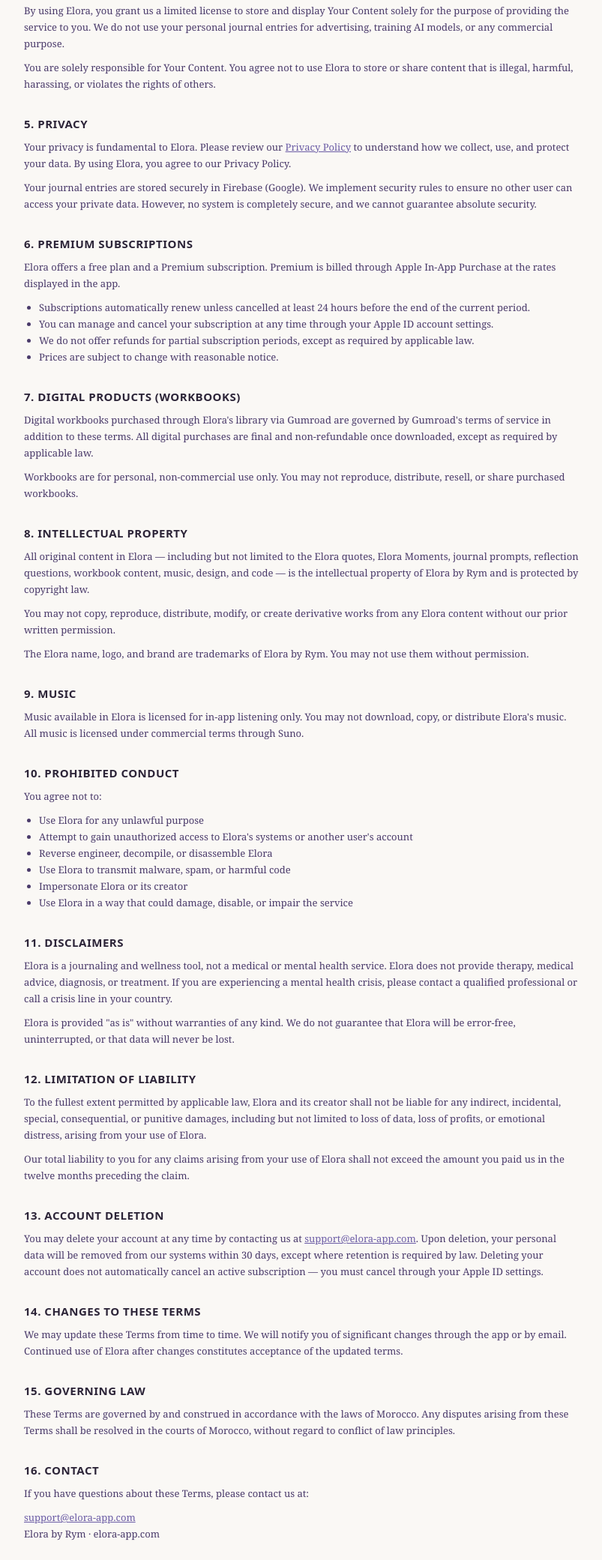
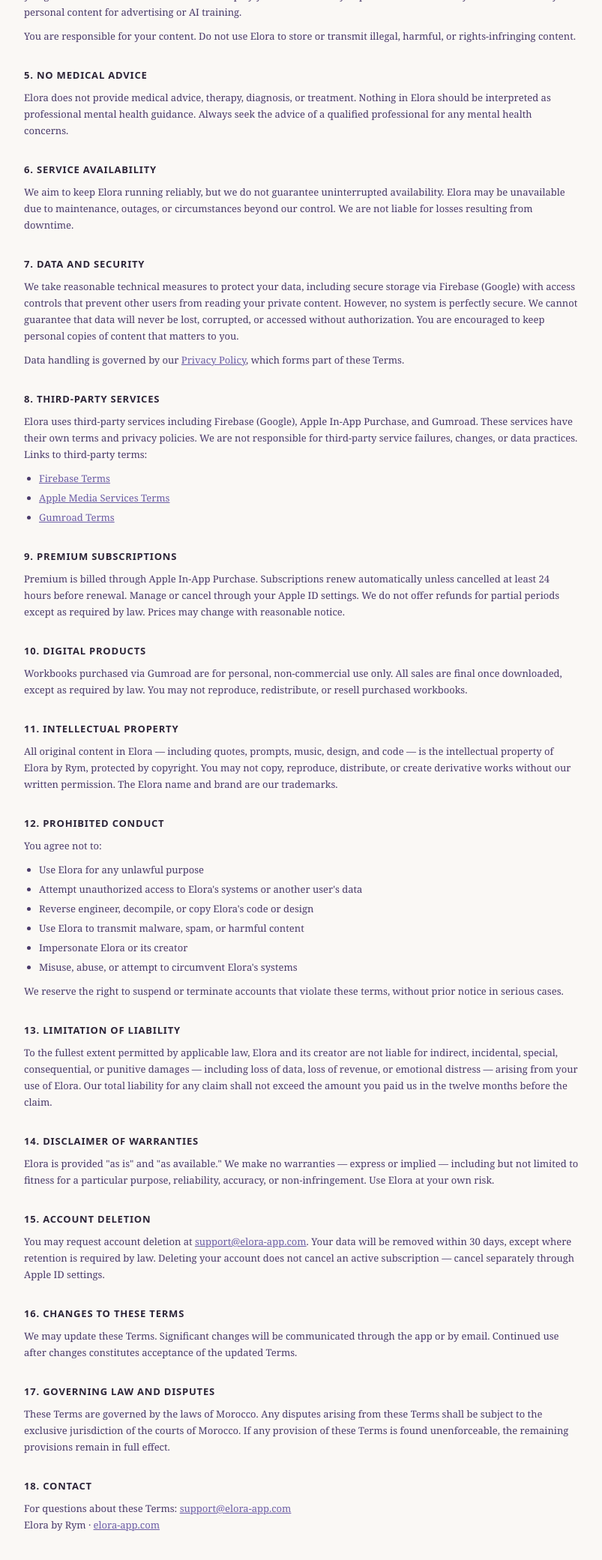
Before and after one commit to Elora-app/elora-app.com, a plain HTML site: page terms.html in a window 1280 px wide. Shown: the part 699-2780 px from the top of the page at 75% size, without its empty margins (238-1041 px from the left). Drawn offline with Linux system fonts and the light colour scheme.

Commit message:
Update terms.html

```diff
--- a/terms.html
+++ b/terms.html
@@ -9,10 +9,13 @@
     body { font-family: Georgia, serif; background: #FAF8F5; color: #2C2438; padding: 40px 20px; max-width: 780px; margin: 0 auto; }
     h1 { font-size: 28px; font-style: italic; margin-bottom: 8px; }
     .subtitle { font-size: 12px; color: #9B8DC7; margin-bottom: 40px; letter-spacing: 1px; }
-    h2 { font-size: 15px; font-weight: 700; margin-top: 32px; margin-bottom: 10px; color: #2C2438; letter-spacing: 0.5px; text-transform: uppercase; font-style: normal; font-family: system-ui, sans-serif; }
+    h2 { font-size: 13px; font-weight: 700; margin-top: 32px; margin-bottom: 10px; color: #2C2438; letter-spacing: 0.8px; text-transform: uppercase; font-family: system-ui, sans-serif; }
     p { font-size: 13px; line-height: 22px; color: #4A3A6A; margin-bottom: 10px; }
     ul { font-size: 13px; line-height: 22px; color: #4A3A6A; margin-left: 20px; margin-bottom: 10px; }
+    li { margin-bottom: 4px; }
     a { color: #6B5CA5; }
+    .notice { background: #F0EDF9; border-left: 3px solid #9B8DC7; padding: 14px 18px; border-radius: 4px; margin: 24px 0; }
+    .notice p { color: #2C2438; font-weight: 500; margin: 0; }
     .footer { margin-top: 60px; font-size: 11px; color: #9B8DC7; text-align: center; font-style: italic; }
     .divider { height: 0.5px; background: #C9C0E8; margin: 40px 0; }
   </style>
@@ -22,80 +25,82 @@
   <h1>Terms of Service</h1>
   <p class="subtitle">ELORA BY RYM · LAST UPDATED: AUGUST 2026</p>
 
-  <p>Please read these Terms of Service carefully before using Elora. By downloading, accessing, or using the Elora app or website, you agree to be bound by these terms. If you do not agree, do not use Elora.</p>
+  <div class="notice">
+    <p>⚠ Elora is a journaling and wellness tool. It is not a substitute for professional medical, psychological, or emergency care. If you are in crisis or need urgent support, please contact a qualified professional or emergency service in your country.</p>
+  </div>
+
+  <p>By downloading, accessing, or using Elora, you agree to these Terms. If you do not agree, do not use Elora.</p>
 
   <h2>1. Who We Are</h2>
-  <p>Elora ("Elora," "we," "our," or "us") is a journaling and mental wellness app created and operated by Rym Akhannouch. Elora is available on iOS and at elora-app.com.</p>
+  <p>Elora ("Elora," "we," "our") is a journaling and mental wellness app created by Rym Akhannouch, available on iOS and at elora-app.com.</p>
 
   <h2>2. Eligibility</h2>
-  <p>You must be at least 13 years old to use Elora. If you are under 18, you represent that you have your parent or guardian's permission to use Elora. We reserve the right to terminate accounts of users who misrepresent their age.</p>
+  <p>You must be at least 13 years old to use Elora. If you are under 18, you confirm you have parental or guardian permission. We may terminate accounts where age has been misrepresented.</p>
 
   <h2>3. Your Account</h2>
-  <p>You are responsible for maintaining the confidentiality of your account credentials, including your email, password, and PIN. You are responsible for all activity that occurs under your account. Notify us immediately at <a href="mailto:support@elora-app.com">support@elora-app.com</a> if you suspect unauthorized access.</p>
-  <p>You may not share your account with others, create multiple accounts to circumvent restrictions, or use another person's account without permission.</p>
+  <p>You are responsible for your account credentials and for all activity under your account. Do not share your account or use someone else's without permission. Notify us at <a href="mailto:support@elora-app.com">support@elora-app.com</a> if you suspect unauthorized access.</p>
 
   <h2>4. Your Content</h2>
-  <p>All journal entries, reflections, mood logs, and other content you create in Elora ("Your Content") belong to you. We do not claim ownership of Your Content.</p>
-  <p>By using Elora, you grant us a limited license to store and display Your Content solely for the purpose of providing the service to you. We do not use your personal journal entries for advertising, training AI models, or any commercial purpose.</p>
-  <p>You are solely responsible for Your Content. You agree not to use Elora to store or share content that is illegal, harmful, harassing, or violates the rights of others.</p>
+  <p>Your journal entries, reflections, moods, and other content belong to you. We do not claim ownership. By using Elora, you grant us a limited license to store and display your content solely to provide the service to you. We do not use your personal content for advertising or AI training.</p>
+  <p>You are responsible for your content. Do not use Elora to store or transmit illegal, harmful, or rights-infringing content.</p>
 
-  <h2>5. Privacy</h2>
-  <p>Your privacy is fundamental to Elora. Please review our <a href="https://elora-app.com/privacy.html">Privacy Policy</a> to understand how we collect, use, and protect your data. By using Elora, you agree to our Privacy Policy.</p>
-  <p>Your journal entries are stored securely in Firebase (Google). We implement security rules to ensure no other user can access your private data. However, no system is completely secure, and we cannot guarantee absolute security.</p>
+  <h2>5. No Medical Advice</h2>
+  <p>Elora does not provide medical advice, therapy, diagnosis, or treatment. Nothing in Elora should be interpreted as professional mental health guidance. Always seek the advice of a qualified professional for any mental health concerns.</p>
 
-  <h2>6. Premium Subscriptions</h2>
-  <p>Elora offers a free plan and a Premium subscription. Premium is billed through Apple In-App Purchase at the rates displayed in the app.</p>
+  <h2>6. Service Availability</h2>
+  <p>We aim to keep Elora running reliably, but we do not guarantee uninterrupted availability. Elora may be unavailable due to maintenance, outages, or circumstances beyond our control. We are not liable for losses resulting from downtime.</p>
+
+  <h2>7. Data and Security</h2>
+  <p>We take reasonable technical measures to protect your data, including secure storage via Firebase (Google) with access controls that prevent other users from reading your private content. However, no system is perfectly secure. We cannot guarantee that data will never be lost, corrupted, or accessed without authorization. You are encouraged to keep personal copies of content that matters to you.</p>
+  <p>Data handling is governed by our <a href="https://elora-app.com/privacy.html">Privacy Policy</a>, which forms part of these Terms.</p>
+
+  <h2>8. Third-Party Services</h2>
+  <p>Elora uses third-party services including Firebase (Google), Apple In-App Purchase, and Gumroad. These services have their own terms and privacy policies. We are not responsible for third-party service failures, changes, or data practices. Links to third-party terms:</p>
   <ul>
-    <li>Subscriptions automatically renew unless cancelled at least 24 hours before the end of the current period.</li>
-    <li>You can manage and cancel your subscription at any time through your Apple ID account settings.</li>
-    <li>We do not offer refunds for partial subscription periods, except as required by applicable law.</li>
-    <li>Prices are subject to change with reasonable notice.</li>
+    <li><a href="https://firebase.google.com/terms">Firebase Terms</a></li>
+    <li><a href="https://www.apple.com/legal/internet-services/itunes/us/terms.html">Apple Media Services Terms</a></li>
+    <li><a href="https://gumroad.com/terms">Gumroad Terms</a></li>
   </ul>
 
-  <h2>7. Digital Products (Workbooks)</h2>
-  <p>Digital workbooks purchased through Elora's library via Gumroad are governed by Gumroad's terms of service in addition to these terms. All digital purchases are final and non-refundable once downloaded, except as required by applicable law.</p>
-  <p>Workbooks are for personal, non-commercial use only. You may not reproduce, distribute, resell, or share purchased workbooks.</p>
+  <h2>9. Premium Subscriptions</h2>
+  <p>Premium is billed through Apple In-App Purchase. Subscriptions renew automatically unless cancelled at least 24 hours before renewal. Manage or cancel through your Apple ID settings. We do not offer refunds for partial periods except as required by law. Prices may change with reasonable notice.</p>
 
-  <h2>8. Intellectual Property</h2>
-  <p>All original content in Elora — including but not limited to the Elora quotes, Elora Moments, journal prompts, reflection questions, workbook content, music, design, and code — is the intellectual property of Elora by Rym and is protected by copyright law.</p>
-  <p>You may not copy, reproduce, distribute, modify, or create derivative works from any Elora content without our prior written permission.</p>
-  <p>The Elora name, logo, and brand are trademarks of Elora by Rym. You may not use them without permission.</p>
+  <h2>10. Digital Products</h2>
+  <p>Workbooks purchased via Gumroad are for personal, non-commercial use only. All sales are final once downloaded, except as required by law. You may not reproduce, redistribute, or resell purchased workbooks.</p>
 
-  <h2>9. Music</h2>
-  <p>Music available in Elora is licensed for in-app listening only. You may not download, copy, or distribute Elora's music. All music is licensed under commercial terms through Suno.</p>
+  <h2>11. Intellectual Property</h2>
+  <p>All original content in Elora — including quotes, prompts, music, design, and code — is the intellectual property of Elora by Rym, protected by copyright. You may not copy, reproduce, distribute, or create derivative works without our written permission. The Elora name and brand are our trademarks.</p>
 
-  <h2>10. Prohibited Conduct</h2>
+  <h2>12. Prohibited Conduct</h2>
   <p>You agree not to:</p>
   <ul>
     <li>Use Elora for any unlawful purpose</li>
-    <li>Attempt to gain unauthorized access to Elora's systems or another user's account</li>
-    <li>Reverse engineer, decompile, or disassemble Elora</li>
-    <li>Use Elora to transmit malware, spam, or harmful code</li>
+    <li>Attempt unauthorized access to Elora's systems or another user's data</li>
+    <li>Reverse engineer, decompile, or copy Elora's code or design</li>
+    <li>Use Elora to transmit malware, spam, or harmful content</li>
     <li>Impersonate Elora or its creator</li>
-    <li>Use Elora in a way that could damage, disable, or impair the service</li>
+    <li>Misuse, abuse, or attempt to circumvent Elora's systems</li>
   </ul>
+  <p>We reserve the right to suspend or terminate accounts that violate these terms, without prior notice in serious cases.</p>
 
-  <h2>11. Disclaimers</h2>
-  <p>Elora is a journaling and wellness tool, not a medical or mental health service. Elora does not provide therapy, medical advice, diagnosis, or treatment. If you are experiencing a mental health crisis, please contact a qualified professional or call a crisis line in your country.</p>
-  <p>Elora is provided "as is" without warranties of any kind. We do not guarantee that Elora will be error-free, uninterrupted, or that data will never be lost.</p>
+  <h2>13. Limitation of Liability</h2>
+  <p>To the fullest extent permitted by applicable law, Elora and its creator are not liable for indirect, incidental, special, consequential, or punitive damages — including loss of data, loss of revenue, or emotional distress — arising from your use of Elora. Our total liability for any claim shall not exceed the amount you paid us in the twelve months before the claim.</p>
 
-  <h2>12. Limitation of Liability</h2>
-  <p>To the fullest extent permitted by applicable law, Elora and its creator shall not be liable for any indirect, incidental, special, consequential, or punitive damages, including but not limited to loss of data, loss of profits, or emotional distress, arising from your use of Elora.</p>
-  <p>Our total liability to you for any claims arising from your use of Elora shall not exceed the amount you paid us in the twelve months preceding the claim.</p>
+  <h2>14. Disclaimer of Warranties</h2>
+  <p>Elora is provided "as is" and "as available." We make no warranties — express or implied — including but not limited to fitness for a particular purpose, reliability, accuracy, or non-infringement. Use Elora at your own risk.</p>
 
-  <h2>13. Account Deletion</h2>
-  <p>You may delete your account at any time by contacting us at <a href="mailto:support@elora-app.com">support@elora-app.com</a>. Upon deletion, your personal data will be removed from our systems within 30 days, except where retention is required by law. Deleting your account does not automatically cancel an active subscription — you must cancel through your Apple ID settings.</p>
+  <h2>15. Account Deletion</h2>
+  <p>You may request account deletion at <a href="mailto:support@elora-app.com">support@elora-app.com</a>. Your data will be removed within 30 days, except where retention is required by law. Deleting your account does not cancel an active subscription — cancel separately through Apple ID settings.</p>
 
-  <h2>14. Changes to These Terms</h2>
-  <p>We may update these Terms from time to time. We will notify you of significant changes through the app or by email. Continued use of Elora after changes constitutes acceptance of the updated terms.</p>
+  <h2>16. Changes to These Terms</h2>
+  <p>We may update these Terms. Significant changes will be communicated through the app or by email. Continued use after changes constitutes acceptance of the updated Terms.</p>
 
-  <h2>15. Governing Law</h2>
-  <p>These Terms are governed by and construed in accordance with the laws of Morocco. Any disputes arising from these Terms shall be resolved in the courts of Morocco, without regard to conflict of law principles.</p>
+  <h2>17. Governing Law and Disputes</h2>
+  <p>These Terms are governed by the laws of Morocco. Any disputes arising from these Terms shall be subject to the exclusive jurisdiction of the courts of Morocco. If any provision of these Terms is found unenforceable, the remaining provisions remain in full effect.</p>
 
-  <h2>16. Contact</h2>
-  <p>If you have questions about these Terms, please contact us at:</p>
-  <p><a href="mailto:support@elora-app.com">support@elora-app.com</a><br/>
-  Elora by Rym · elora-app.com</p>
+  <h2>18. Contact</h2>
+  <p>For questions about these Terms: <a href="mailto:support@elora-app.com">support@elora-app.com</a><br/>
+  Elora by Rym · <a href="https://elora-app.com">elora-app.com</a></p>
 
   <div class="divider"></div>
   <p class="footer">© 2026 Elora by Rym. All rights reserved.</p>
```
